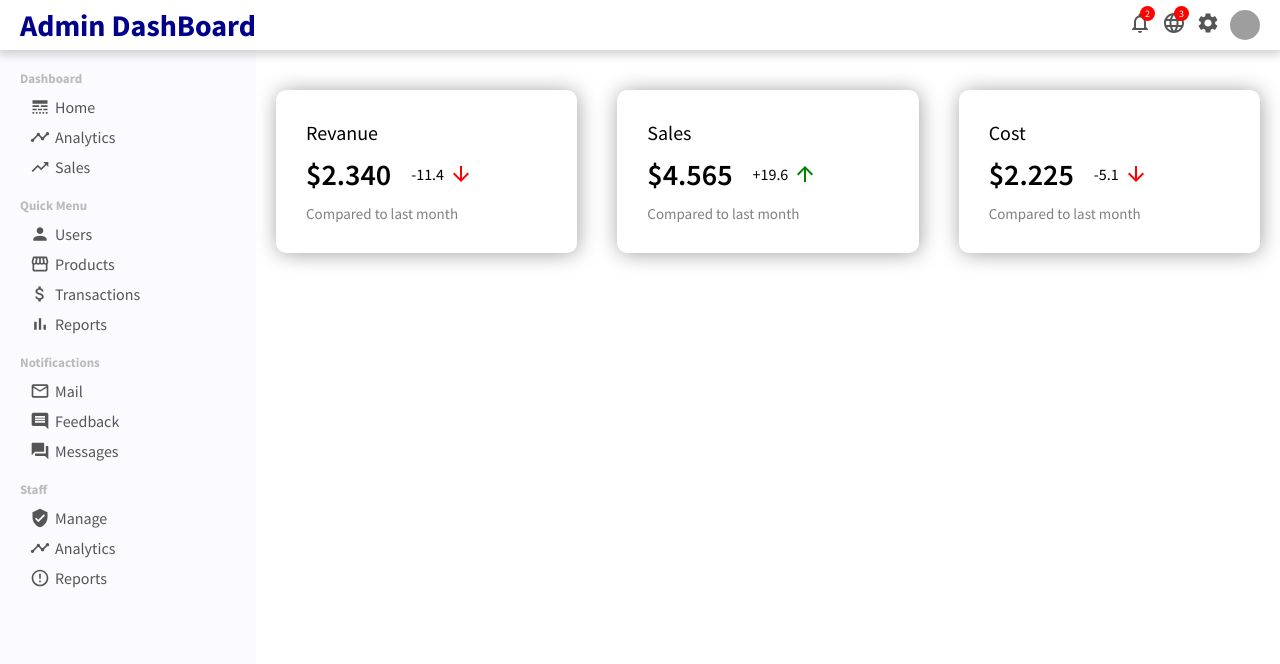
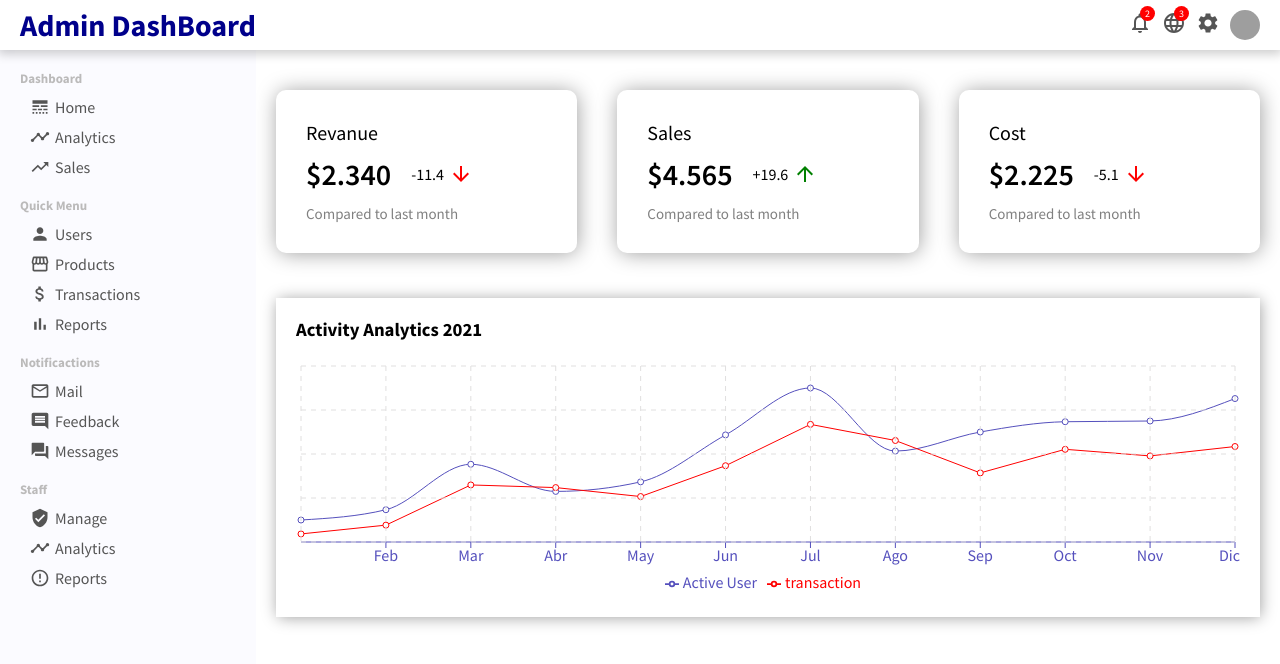
Before and after one commit to jcollante2021/admin.dashboard.app, a React (Create React App) app: page / in a window 1280 px wide. Shown: the top 664 px of the page. Built offline with nearby package versions, Linux system fonts and the light colour scheme; grey boxes are pictures that could not be loaded.

Commit message:
Creacion de Graficos con Charts

```diff
--- /dev/null
+++ b/src/components/chart/Chart.jsx
@@ -0,0 +1,84 @@
+import "./chart.css"
+import { LineChart, Line, XAxis, CartesianGrid, Tooltip, Legend, ResponsiveContainer } from 'recharts';
+
+export default function Chart() {
+
+    const data = [
+        {
+            name: 'Ene',
+            "Active User": 150,
+            transaction: 55,
+        },
+        {
+            name: 'Feb',
+            "Active User": 220,
+            transaction: 115,
+        },
+        {
+            name: 'Mar',
+            "Active User": 530,
+            transaction: 389,
+        },
+        {
+            name: 'Abr',
+            "Active User": 345,
+            transaction: 371,
+        },
+        {
+            name: 'May',
+            "Active User": 410,
+            transaction: 310,
+        },
+        {
+            name: 'Jun',
+            "Active User": 730,
+            transaction: 520,
+        },
+        {
+            name: 'Jul',
+            "Active User": 1050,
+            transaction: 802,
+        },
+        {
+            name: 'Ago',
+            "Active User": 620,
+            transaction: 692,
+        },
+        {
+            name: 'Sep',
+            "Active User": 750,
+            transaction: 471,
+        },
+        {
+            name: 'Oct',
+            "Active User": 820,
+            transaction: 632,
+        },
+        {
+            name: 'Nov',
+            "Active User": 825,
+            transaction: 587,
+        },
+        {
+            name: 'Dic',
+            "Active User": 978,
+            transaction: 651,
+        },
+    ];
+
+    return (
+        <div className="chart">
+            <h3 className="chartTitle">Activity Analytics 2021</h3>
+            <ResponsiveContainer width="100%" aspect={4 / 1}>
+                <LineChart  data={data}>
+                    <XAxis dataKey="name" stroke="#5550bd"/>
+                    <Line type="monotone" dataKey="Active User" stroke="#5550bd"/>
+                    <Line dataKey="transaction" stroke="red"/>
+                    <Tooltip/>
+                    <CartesianGrid stroke="#e0dfdf" strokeDasharray="5 5"/>
+                    <Legend/>
+                </LineChart>
+            </ResponsiveContainer>
+        </div>
+    )
+}
--- /dev/null
+++ b/src/components/chart/chart.css
@@ -0,0 +1,10 @@
+.chart{
+    margin: 45px 20px 20px 20px;
+    padding: 20px;
+    box-shadow: 1px 1px 15px -1px rgba(0,0,0,0.4);
+    -webkit-box-shadow: 1px 1px 15px -1px rgba(0,0,0,0.4);
+    -moz-box-shadow: 1px 1px 15px -1px rgba(0,0,0,0.4);
+}
+.chartTitle{
+    margin-bottom: 20px;
+}
--- a/src/pages/home/Home.jsx
+++ b/src/pages/home/Home.jsx
@@ -1,3 +1,4 @@
+import Chart from "../../components/chart/Chart.jsx"
 import FeaturedInfo from "../../components/featuredInfo/FeaturedInfo.jsx"
 import "./home.css"
 
@@ -5,6 +6,7 @@ export default function Home() {
     return (
         <div className="home">
             <FeaturedInfo/>
+            <Chart/>
         </div>
     )
 }
```
